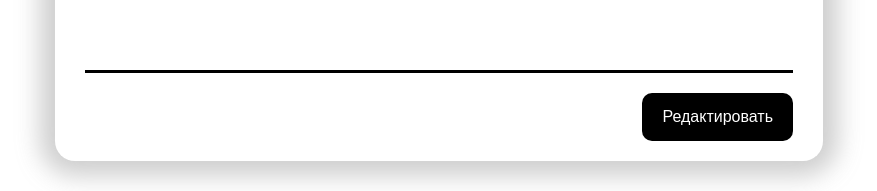
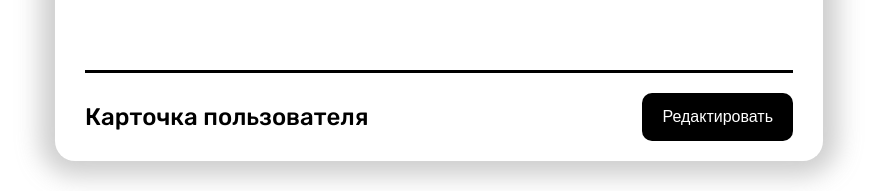
Before and after one commit to TheVadiratti/akelon-test, a React (Create React App) app: page / in a window 1280 px wide. Shown: the part 519-710 px from the top of the page, without its empty margins (201-1078 px from the left). Built offline with nearby package versions, Linux system fonts and the light colour scheme.

Commit message:
feat: заголовки режимов

```diff
--- a/src/widgets/user-card/ui/user-card/user-card.module.css
+++ b/src/widgets/user-card/ui/user-card/user-card.module.css
@@ -17,5 +17,11 @@
   padding-top: 20px;
   border-top: 3px solid var(--black);
   display: flex;
-  flex-direction: row-reverse;
+  align-items: center;
+  justify-content: space-between;
 }
+
+.heading {
+  font-size: var(--l-font-size);
+  font-weight: 500;
+}
--- a/src/widgets/user-card/ui/user-card/user-card.tsx
+++ b/src/widgets/user-card/ui/user-card/user-card.tsx
@@ -25,6 +25,9 @@ const UserCard = memo(({ user, setUser }: Props) => {
         <UserCardInfo user={user} />
       )}
       <div className={Styles.controls}>
+        <p className={Styles.heading}>
+          {enableEditMode ? 'Редактирование' : 'Карточка пользователя'}
+        </p>
         <Button
           type="button"
           label={enableEditMode ? 'Назад к карточке' : 'Редактировать'}
```
